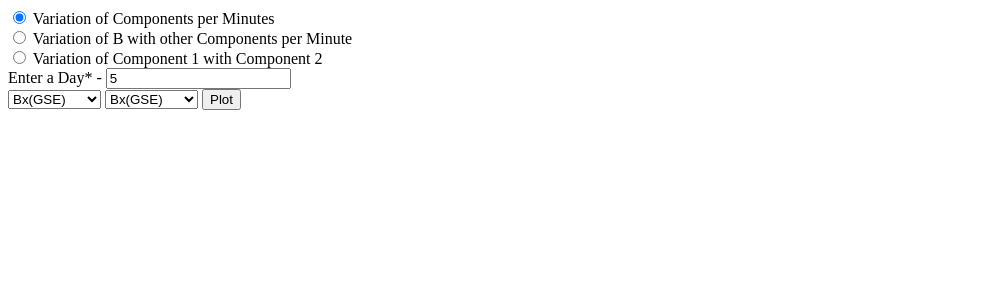
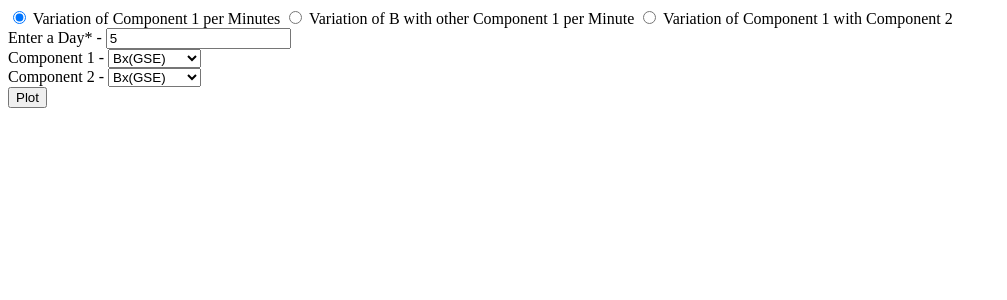
Before and after one commit to adarshsrivastava11/vt-demo-imf, a Django app: page / in a window 1280 px wide. Shown: the top 300 px of the page, without its empty margins (0-1007 px from the left). Run offline with Django 3.2, Linux system fonts and the light colour scheme; parts of the project's set-up code (start-up, migrations or seed data) failed here and were passed over.

Commit message:
Plotting Errors Corrected

```diff
--- a/demo/templates/demo.html
+++ b/demo/templates/demo.html
@@ -12,10 +12,11 @@
 
 	<form method="post" action="/" id="data_form">
 		{% csrf_token %}
-		<input type="radio" name="type_of_graph" value="plot_day" checked> Variation of Components per Minutes<br>
-  		<input type="radio" name="type_of_graph" value="plot_B"> Variation of B with other Components per Minute<br>
+		<input type="radio" name="type_of_graph" value="plot_day" checked> Variation of Component 1 per Minutes
+  		<input type="radio" name="type_of_graph" value="plot_B"> Variation of B with other Component 1 per Minute
   		<input type="radio" name="type_of_graph" value="plot_xy"> Variation of Component 1 with Component 2  <br>
   		Enter a Day* - <input type="text" name="day" value="5"> <br>
+  		Component 1 -
 		<select name="val_x">
   			<option value="Bx_GSE">Bx(GSE)</option>
  			<option value="By_GSE">By(GSE)</option>
@@ -26,6 +27,8 @@
   			<option value="Vy">Vy</option>
   			<option value="Vz">Vz</option>
 		</select>
+		<br>
+		Component 2 -
 		<select name="val_y">
   			<option value="Bx_GSE">Bx(GSE)</option>
  			<option value="By_GSE">By(GSE)</option>
@@ -36,6 +39,7 @@
   			<option value="Vy">Vy</option>
   			<option value="Vz">Vz</option>
 		</select>
+		<br>
 		<input type="button" value="Plot" onclick="form_sumbit()" />
 	</form>
 	<div id="graph">
--- a/demo/views.py
+++ b/demo/views.py
@@ -2,7 +2,8 @@
 from __future__ import unicode_literals
 
 from django.shortcuts import render
-
+import matplotlib
+matplotlib.use('Agg')
 import matplotlib.pyplot as plt
 import mpld3
 
@@ -121,11 +122,17 @@ def main_page(request):
     val_y = request.POST.get('val_y', False)
     if type_of_plot != False and day != False:
         if (val_x != False and type_of_plot == "plot_day"):
+            g = ""
             g = plot_day(val_x,int(day))
+            fig.clf()
         if (val_x != False and val_y != False and type_of_plot == "plot_xy"):
+            g = ""
             g = plot_xy(val_x,val_y,int(day))
+            fig.clf()
         if (val_x != False and type_of_plot == "plot_B"):
+            g = ""
             g = plot_B(val_x,int(day))
+            fig.clf()
     return render(request,'demo.html',{'graph_code':g})
 def output_page(request,code):
     return render(request,'demo.html',{'graph_code':code})
```
Also changed, not shown: README.md, 9 other files.
